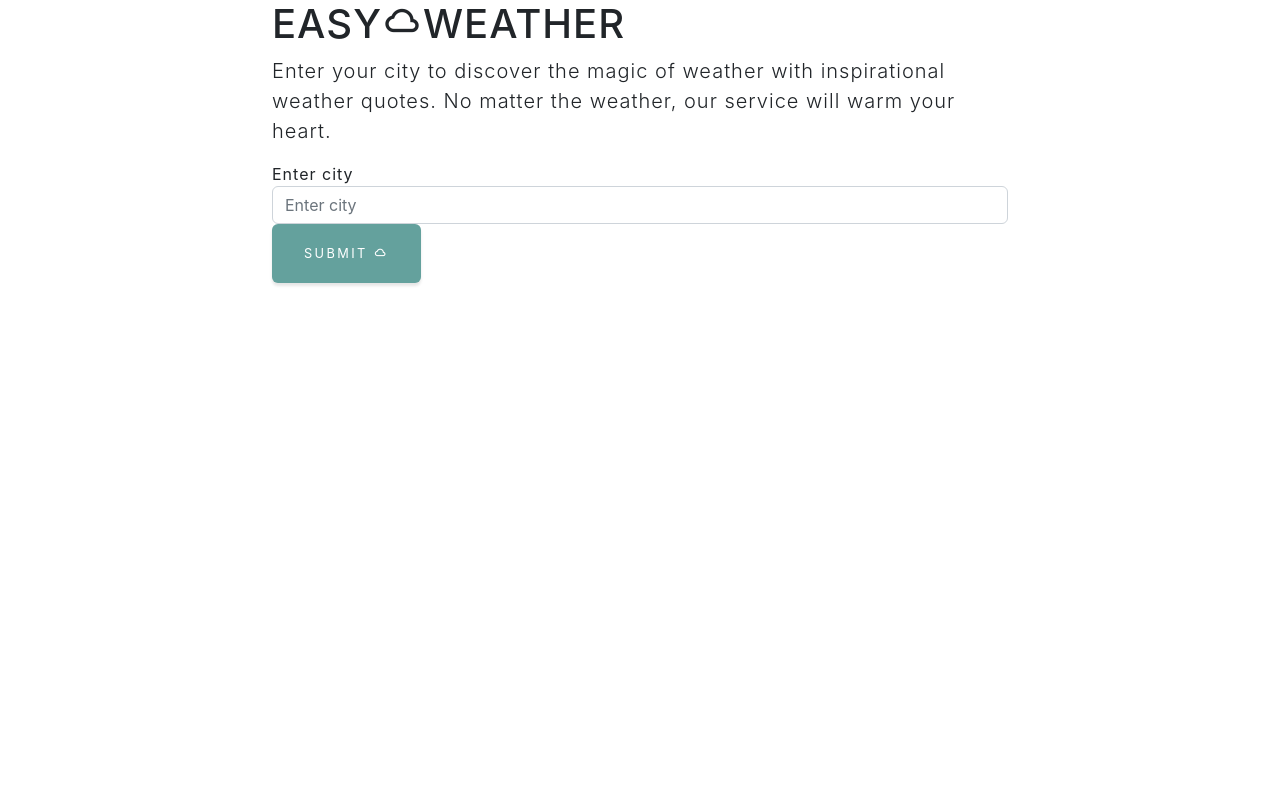
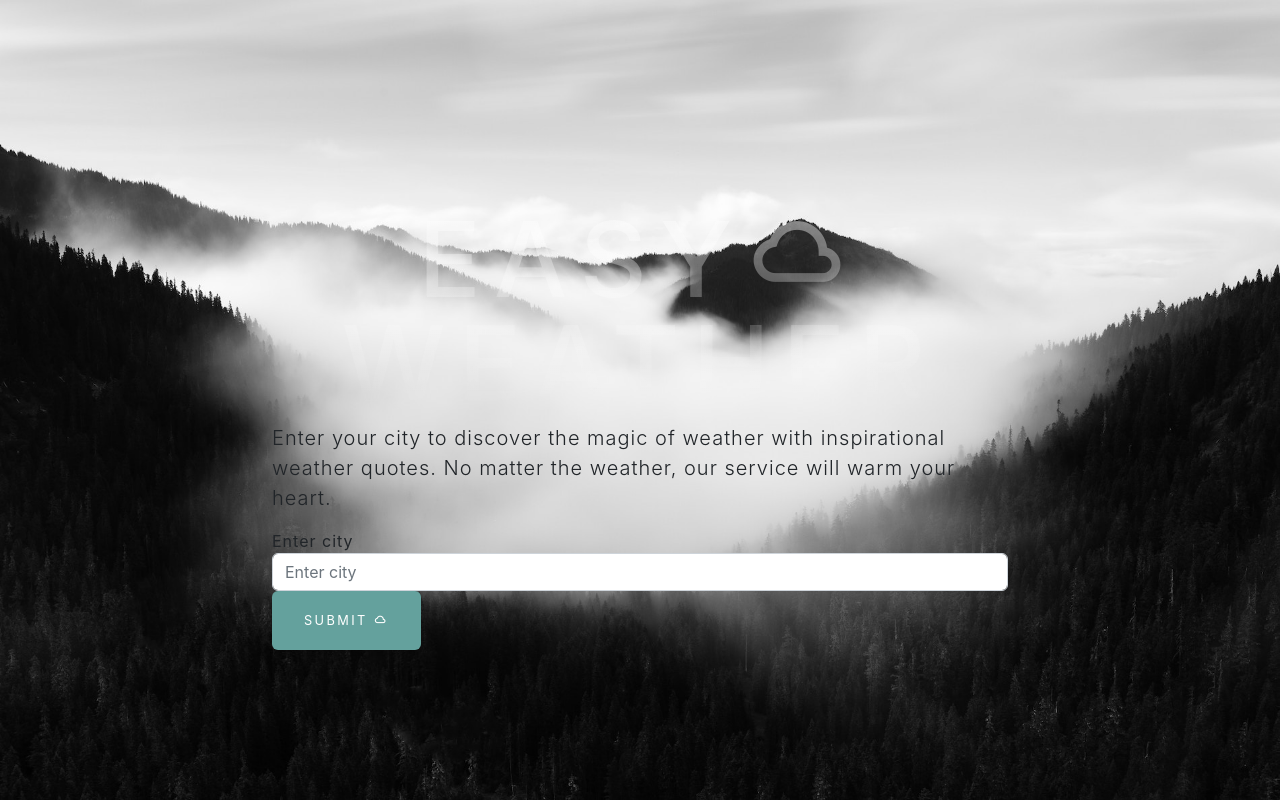
Before and after one commit to SandorGyorfi/EasyWeather, a Flask app: page / in a window 1280 px wide. Run offline with Flask 3, Linux system fonts and the light colour scheme.

Commit message:
Style update
Update on boots strap page structure

```diff
--- /dev/null
+++ b/templates/custom-styles.css
@@ -0,0 +1,19 @@
+
+body {
+    margin: 0;
+    padding: 0;
+}
+
+header.masthead {
+    background-image: url('../startbootstrap-grayscale/img/bg-masthead.jpg');
+    background-size: cover;
+    background-position: center;
+    height: 100vh;
+}
+
+
+header.masthead h1 {
+    color: #fff;
+    text-align: center;
+    padding-top: 200px;
+}
--- a/templates/index.html
+++ b/templates/index.html
@@ -7,13 +7,16 @@
     <meta name="viewport" content="width=device-width, initial-scale=1.0">
     <title>EasyWeather</title>
 
-    <link href="../startbootstrap-grayscale-gh-pages/css/styles.css" rel="stylesheet">
+
+    <link href="../startbootstrap-grayscale/css/styles.css" rel="stylesheet">
     <link href="https://unpkg.com/boxicons@2.0.7/css/boxicons.min.css" rel="stylesheet">
+
+
+    <link href="custom-styles.css" rel="stylesheet">
 </head>
 
 <body>
-
-    <header>
+    <header class="masthead">
 
         <div class="container">
             <div class="row">
@@ -59,8 +62,7 @@
         </div>
     </header>
 
-
-    <script src="../startbootstrap-grayscale-gh-pages/js/scripts.js"></script>
+    <script src="../startbootstrap-grayscale/js/scripts.js"></script>
 </body>
 
 </html>
```
